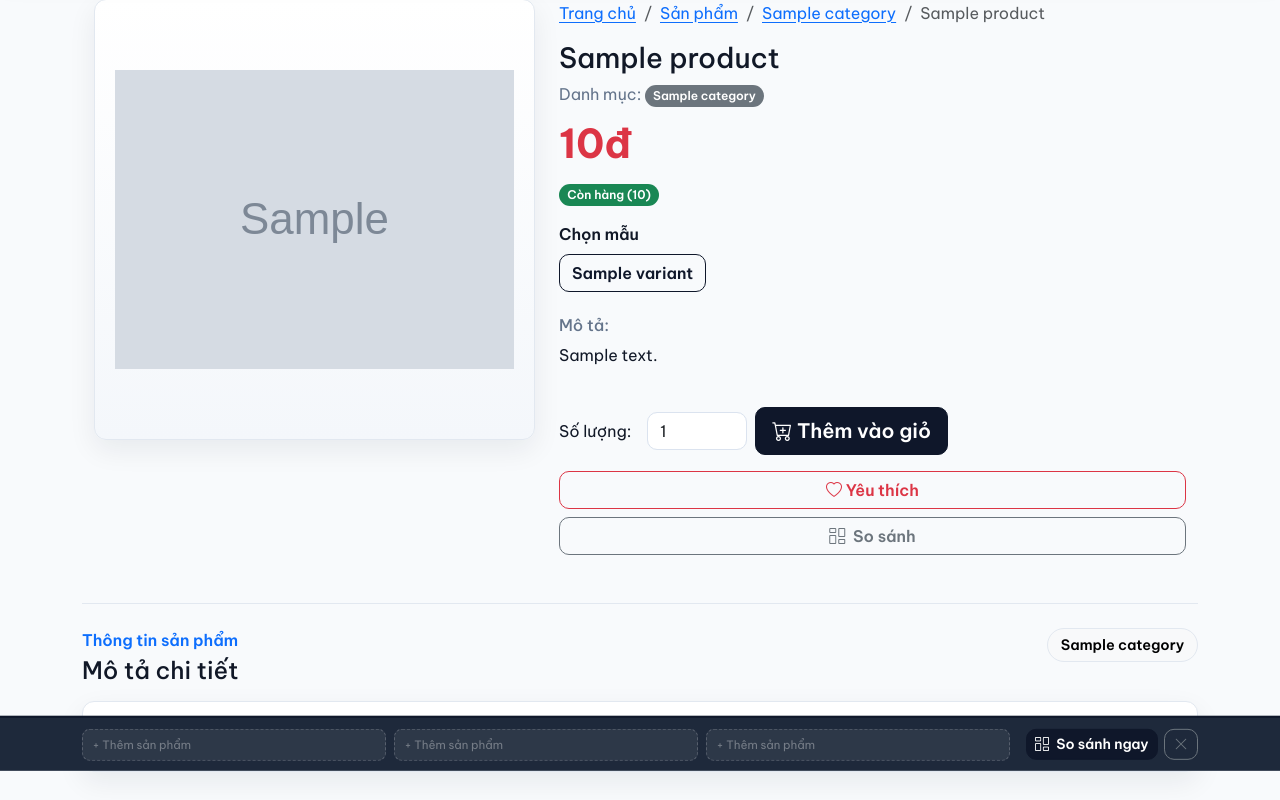
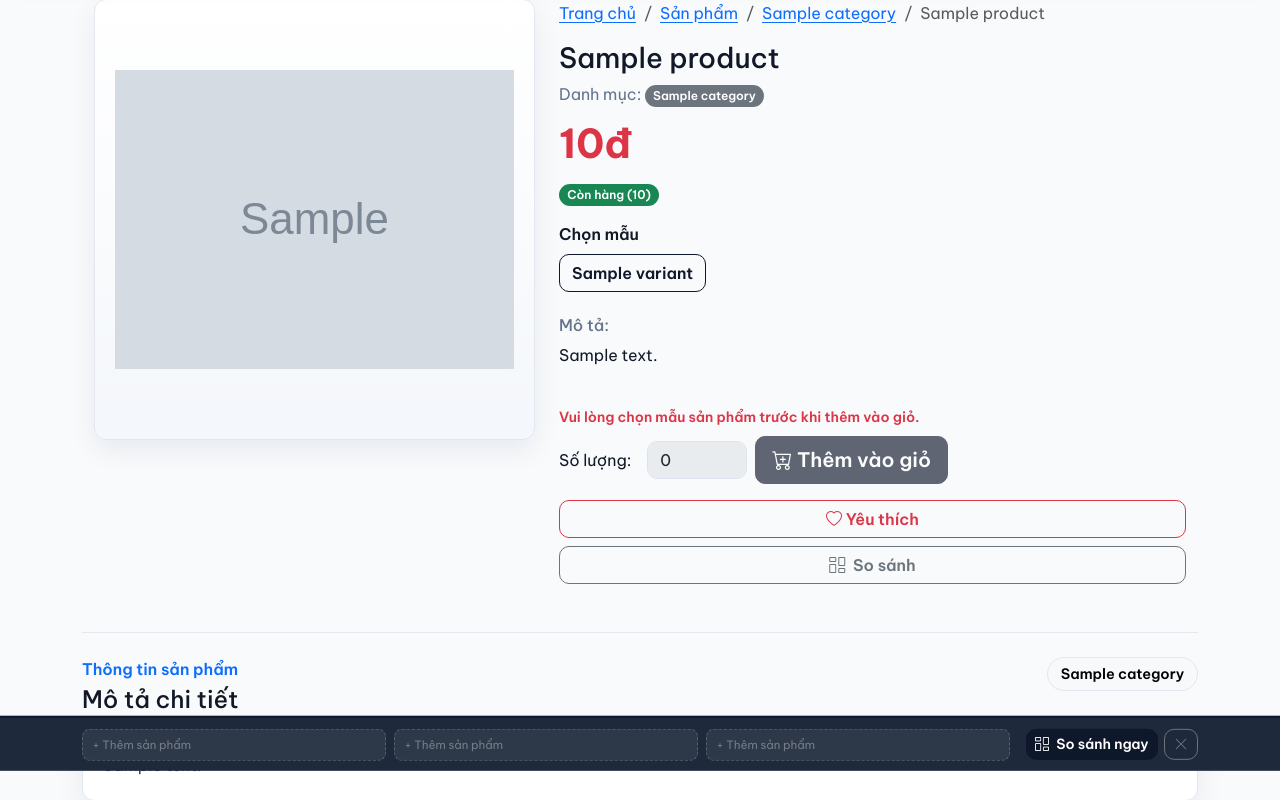
Before and after one commit to Hunny-17/techmart, a PHP site: page /techmart-web/products/1 in a window 1280 px wide. Shown: the part 84-884 px from the top of the page. Run offline with PHP 8.4, Linux system fonts and the light colour scheme; tables that the repository leaves empty hold one stand-in row (values such as "Sample post"); grey boxes marked "Sample" are stand-in pictures.

Commit message:
fix: require variant selection before checkout

```diff
--- a/app/Controllers/CartController.php
+++ b/app/Controllers/CartController.php
@@ -39,7 +39,13 @@ final class CartController extends Controller
             $this->redirect('/products');
         }
 
-        $variant = $variantId > 0 ? (new ProductVariant())->findForProduct($variantId, $id) : null;
+        $variantModel = new ProductVariant();
+        if ($variantId <= 0 && $variantModel->hasActiveForProduct($id)) {
+            Flash::set('error', 'Vui lòng chọn mẫu sản phẩm trước khi thêm vào giỏ hàng.');
+            $this->redirect('/products/' . $id);
+        }
+
+        $variant = $variantId > 0 ? $variantModel->findForProduct($variantId, $id) : null;
         if ($variantId > 0 && ($variant === null || $variant['status'] !== 'active')) {
             Flash::set('error', 'Mẫu sản phẩm không hợp lệ.');
             $this->redirect('/products/' . $id);
--- a/app/Controllers/MyOrderController.php
+++ b/app/Controllers/MyOrderController.php
@@ -85,6 +85,11 @@ final class MyOrderController extends Controller
             }
 
             $stock = (int)$product['stock_quantity'];
+            if ($variantId === 0 && $variantModel->hasActiveForProduct($productId)) {
+                Flash::set('error', 'Một sản phẩm trong đơn cũ hiện cần chọn mẫu trước khi mua lại.');
+                $this->redirect('/products/' . $productId);
+            }
+
             if ($variantId > 0) {
                 $variant = $variantModel->findForProduct($variantId, $productId);
                 if ($variant === null || ($variant['status'] ?? '') !== 'active') {
--- a/app/Models/ProductVariant.php
+++ b/app/Models/ProductVariant.php
@@ -23,6 +23,14 @@ final class ProductVariant extends Model
         return $this->where(['product_id' => $productId], 'id ASC');
     }
 
+    public function hasActiveForProduct(int $productId): bool
+    {
+        $stmt = $this->db()->prepare("SELECT 1 FROM product_variants WHERE product_id = ? AND status = 'active' LIMIT 1");
+        $stmt->execute([$productId]);
+
+        return (bool)$stmt->fetchColumn();
+    }
+
     public function findForProduct(int $id, int $productId): ?array
     {
         $stmt = $this->db()->prepare("
--- a/app/Views/home/show.php
+++ b/app/Views/home/show.php
@@ -134,6 +134,11 @@ if ((int)$product['id'] === 13 && str_contains((string)$product['description'],
                 <?= csrf_field() ?>
                 <input type="hidden" name="product_id" value="<?= e($product['id']) ?>">
                 <input type="hidden" name="variant_id" id="variant_id" value="">
+                <?php if (!empty($variantData)): ?>
+                    <div id="variant-required-message" class="w-100 small text-danger fw-semibold">
+                        Vui lòng chọn mẫu sản phẩm trước khi thêm vào giỏ.
+                    </div>
+                <?php endif; ?>
 
                 <label class="me-2">Số lượng:</label>
                 <input type="number" name="quantity" id="quantity" value="1" min="1"
@@ -336,12 +341,15 @@ $averageRating = $reviewCount > 0
     const defaultImage = <?= json_encode($mainImage, JSON_UNESCAPED_SLASHES | JSON_HEX_TAG | JSON_HEX_AMP) ?>;
     const defaultPrice = <?= json_encode((float)$product['price']) ?>;
     const totalStock = <?= json_encode((int)$product['stock_quantity']) ?>;
+    const requiresVariant = <?= !empty($variantData) ? 'true' : 'false' ?>;
     const mainImage = document.getElementById('product-main-image');
     const priceEl = document.getElementById('product-price');
     const stockEl = document.getElementById('product-stock');
     const variantInput = document.getElementById('variant_id');
     const quantityInput = document.getElementById('quantity');
     const addButton = document.getElementById('add-to-cart-button');
+    const variantRequiredMessage = document.getElementById('variant-required-message');
+    const cartForm = addButton?.closest('form');
     const thumbs = Array.from(document.querySelectorAll('.product-thumb'));
     const variants = Array.from(document.querySelectorAll('.variant-option'));
     const formatVnd = value => new Intl.NumberFormat('vi-VN').format(Number(value || 0)) + 'đ';
@@ -425,11 +433,15 @@ $averageRating = $reviewCount > 0
                 priceEl.textContent = formatVnd(button.dataset.price || defaultPrice);
             }
             if (quantityInput) {
+                quantityInput.disabled = variantStock <= 0;
                 quantityInput.max = String(variantStock);
                 quantityInput.value = variantStock > 0 ? '1' : '0';
             }
             if (addButton) {
                 addButton.disabled = variantStock <= 0;
+            }
+            if (variantRequiredMessage) {
+                variantRequiredMessage.classList.add('d-none');
             }
 
             pinnedGalleryImage = '';
@@ -447,11 +459,21 @@ $averageRating = $reviewCount > 0
         priceEl.textContent = formatVnd(defaultPrice);
     }
     if (quantityInput) {
-        quantityInput.max = String(totalStock);
-        quantityInput.value = totalStock > 0 ? '1' : '0';
+        quantityInput.disabled = requiresVariant || totalStock <= 0;
+        quantityInput.max = requiresVariant ? '0' : String(totalStock);
+        quantityInput.value = requiresVariant ? '0' : (totalStock > 0 ? '1' : '0');
     }
     if (addButton) {
-        addButton.disabled = totalStock <= 0;
+        addButton.disabled = requiresVariant || totalStock <= 0;
+    }
+    if (cartForm) {
+        cartForm.addEventListener('submit', event => {
+            if (requiresVariant && !variantInput?.value) {
+                event.preventDefault();
+                variantRequiredMessage?.classList.remove('d-none');
+                document.getElementById('variant-options')?.scrollIntoView({ behavior: 'smooth', block: 'center' });
+            }
+        });
     }
     updateStockLabel(totalStock, false);
     resetImageToDefault();
```
Also changed, not shown: app/Controllers/CheckoutController.php (+14 -1 lines).
